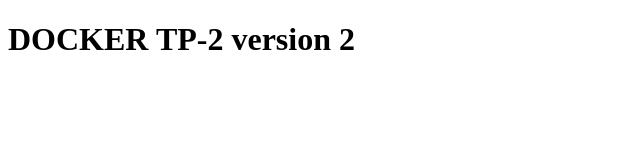
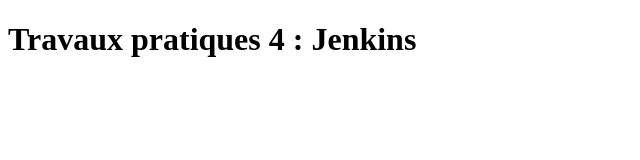
Before and after one commit to Abali-Youssef/TP4-Devops, a plain HTML site: page index.html in a window 1280 px wide. Shown: the whole page, without its empty margins (0-640 px from the left). Drawn offline with Linux system fonts and the light colour scheme.

Commit message:
second commit

```diff
--- a/index.html
+++ b/index.html
@@ -6,7 +6,7 @@
 </head>
 <body>
 <h1>
-    DOCKER TP-2 version 2
+    Travaux pratiques 4 : Jenkins
 </h1>
 </body>
 </html>
```
